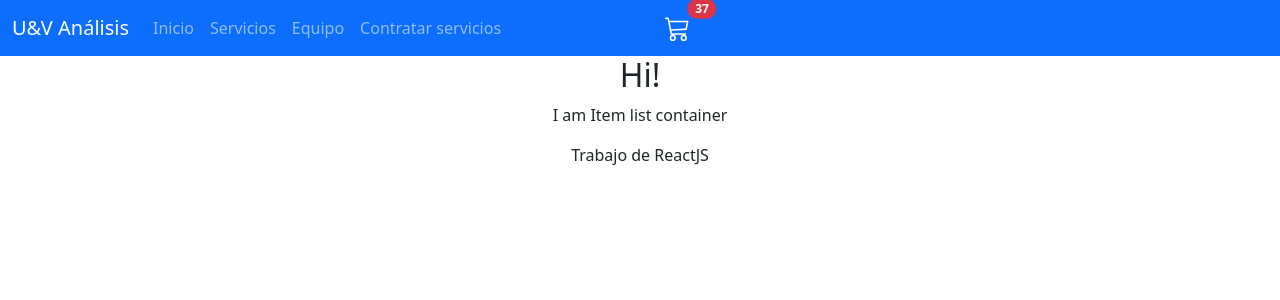
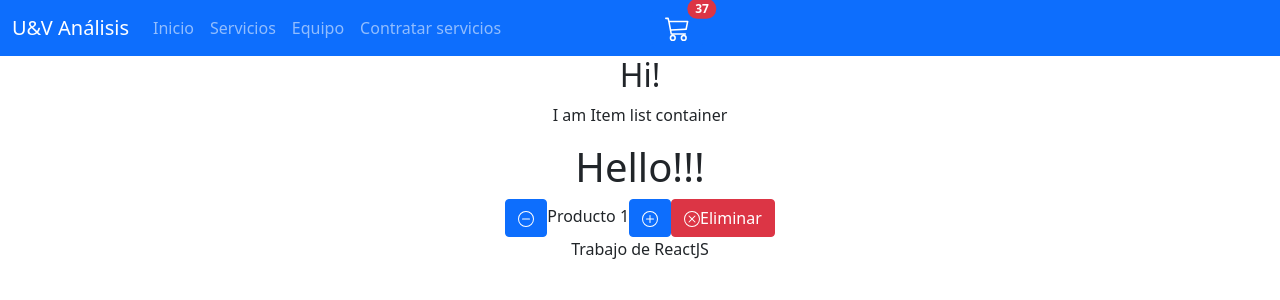
Before and after one commit to gondelsol/React-JS, a React (Create React App) app: page / in a window 1280 px wide. Shown: the top 300 px of the page. Built offline with nearby package versions, Linux system fonts and the light colour scheme.

Commit message:
botones de suma, resta y eliminar producto

```diff
--- a/src/App.css
+++ b/src/App.css
@@ -6,6 +6,7 @@
   height: 40vmin;
   pointer-events: none;
 }
+
 
 @media (prefers-reduced-motion: no-preference) {
   .App-logo {
@@ -28,6 +29,7 @@
   color: #61dafb;
 }
 
+
 @keyframes App-logo-spin {
   from {
     transform: rotate(0deg);
--- a/src/App.js
+++ b/src/App.js
@@ -1,12 +1,15 @@
 import './App.css';
 import Navbar from './components/Navbar';
 import ItemListContainer from './components/ItemListContainer';
+import ItemCount from './components/ItemCount';
 
 function App() {
   return (
     <div className="App">
           <Navbar></Navbar>
           <ItemListContainer></ItemListContainer>
+          <ItemCount></ItemCount>
+
   Trabajo de ReactJS
     </div>
   );
--- a/src/components/CartWidget.js
+++ b/src/components/CartWidget.js
@@ -10,7 +10,8 @@ const CartWidget = () => {
                 <path d="M0 1.5A.5.5 0 0 1 .5 1H2a.5.5 0 0 1 .485.379L2.89 3H14.5a.5.5 0 0 1 .49.598l-1 5a.5.5 0 0 1-.465.401l-9.397.472L4.415 11H13a.5.5 0 0 1 0 1H4a.5.5 0 0 1-.491-.408L2.01 3.607 1.61 2H.5a.5.5 0 0 1-.5-.5zM3.102 4l.84 4.479 9.144-.459L13.89 4H3.102zM5 12a2 2 0 1 0 0 4 2 2 0 0 0 0-4zm7 0a2 2 0 1 0 0 4 2 2 0 0 0 0-4zm-7 1a1 1 0 1 1 0 2 1 1 0 0 1 0-2zm7 0a1 1 0 1 1 0 2 1 1 0 0 1 0-2z"/>
             </svg>
             <span className="position-absolute top-0 start-100 translate-middle badge rounded-pill bg-danger">
-                37
+                {37}
+                {/*<span class="visually-hidden">Productos seleccionados</span>*/}
             </span>
         </button>
         </>
--- /dev/null
+++ b/src/components/ItemCount.js
@@ -0,0 +1,62 @@
+import { useState } from "react";
+
+const ItemCount = () => {
+
+        const [cantidad1, setCantidad1] = useState(1);
+
+        const add = () => {
+                if (cantidad1 < 6) setCantidad1 (cantidad1+1);
+                console.log(cantidad1);
+        }
+
+        const sustract = () => {
+                if (cantidad1 > 0) setCantidad1 (cantidad1-1);
+                console.log(cantidad1);
+        }
+
+        const remove = () => {
+                if (cantidad1 > 0) setCantidad1 (cantidad1-cantidad1);
+                console.log(cantidad1);
+
+        }
+
+
+
+    return (
+        <>
+        <h1> Hello!!!</h1>
+        <div className="container">
+        <button type="button" id="btnSustract" className="btn btn-primary position-relative" onClick={sustract}>
+        <svg xmlns="http://www.w3.org/2000/svg" width="16" height="16" fill="currentColor" class="bi bi-dash-circle" viewBox="0 0 16 16">
+  <path d="M8 15A7 7 0 1 1 8 1a7 7 0 0 1 0 14zm0 1A8 8 0 1 0 8 0a8 8 0 0 0 0 16z"/>
+  <path d="M4 8a.5.5 0 0 1 .5-.5h7a.5.5 0 0 1 0 1h-7A.5.5 0 0 1 4 8z"/>
+</svg>
+        </button>
+
+        Producto 1
+
+        <button type="button" id="btnRestar" className="btn btn-primary position-relative" onClick={add}>
+        <svg xmlns="http://www.w3.org/2000/svg" width="16" height="16" fill="currentColor" class="bi bi-plus-circle" viewBox="0 0 16 16">
+  <path d="M8 15A7 7 0 1 1 8 1a7 7 0 0 1 0 14zm0 1A8 8 0 1 0 8 0a8 8 0 0 0 0 16z"/>
+  <path d="M8 4a.5.5 0 0 1 .5.5v3h3a.5.5 0 0 1 0 1h-3v3a.5.5 0 0 1-1 0v-3h-3a.5.5 0 0 1 0-1h3v-3A.5.5 0 0 1 8 4z"/>
+</svg>
+        </button>
+
+                <button type="button" id="btnRemove" className="btn btn-danger position-relative" onClick={remove}>
+        <svg xmlns="http://www.w3.org/2000/svg" width="16" height="16" fill="currentColor" class="bi bi-x-circle" viewBox="0 0 16 16">
+  <path d="M8 15A7 7 0 1 1 8 1a7 7 0 0 1 0 14zm0 1A8 8 0 1 0 8 0a8 8 0 0 0 0 16z"/>
+  <path d="M4.646 4.646a.5.5 0 0 1 .708 0L8 7.293l2.646-2.647a.5.5 0 0 1 .708.708L8.707 8l2.647 2.646a.5.5 0 0 1-.708.708L8 8.707l-2.646 2.647a.5.5 0 0 1-.708-.708L7.293 8 4.646 5.354a.5.5 0 0 1 0-.708z"/>
+</svg>Eliminar</button>
+        </div>
+
+
+        </>
+
+    );
+}
+
+
+
+
+
+export default ItemCount;
--- a/src/components/Navbar.js
+++ b/src/components/Navbar.js
@@ -29,7 +29,7 @@ const Navbar = () => {
       </ul>
     </div>
   </div>
-  <div className="container-fluid">
+  <div className="container-fluid" >
   <CartWidget />
   </div>
 
```
